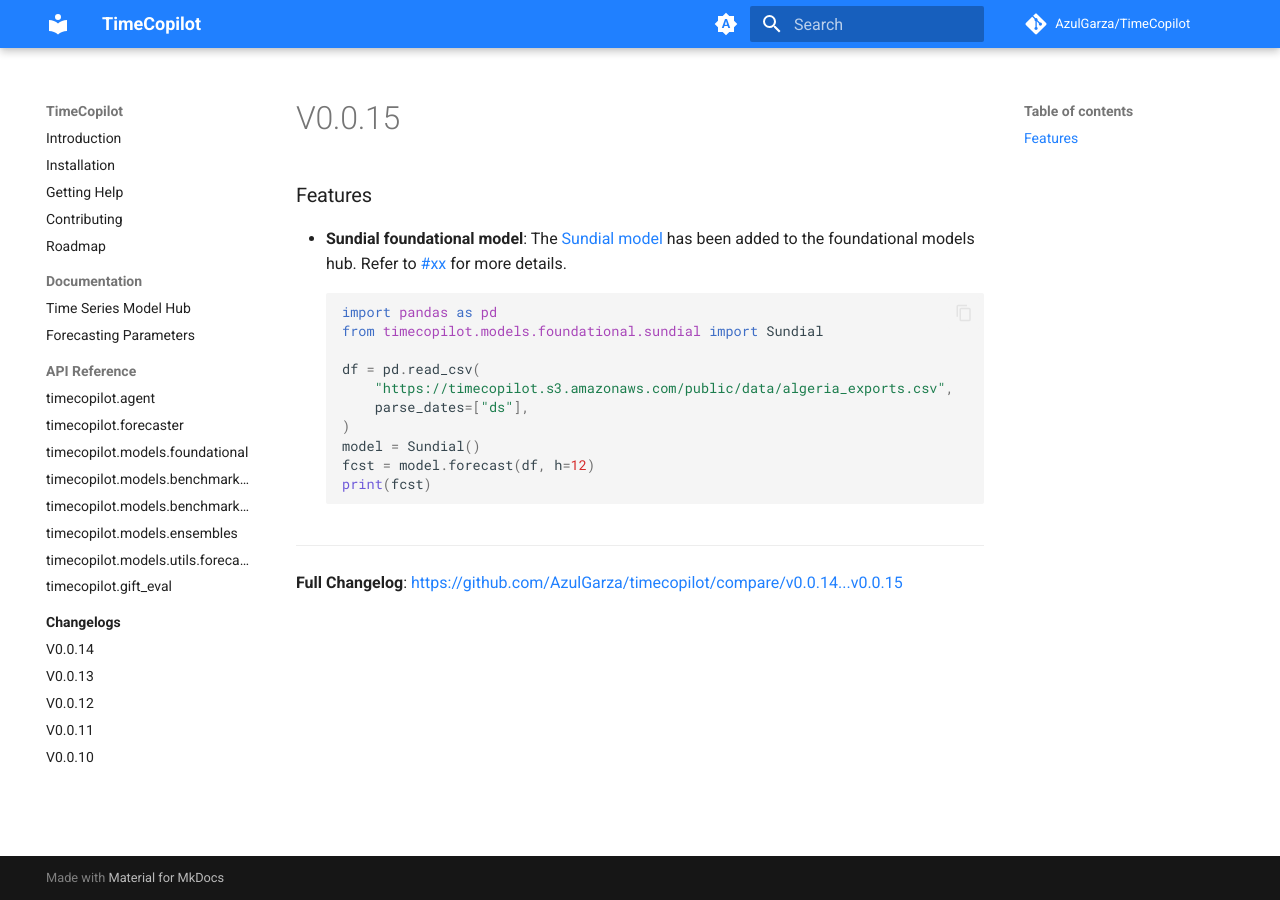
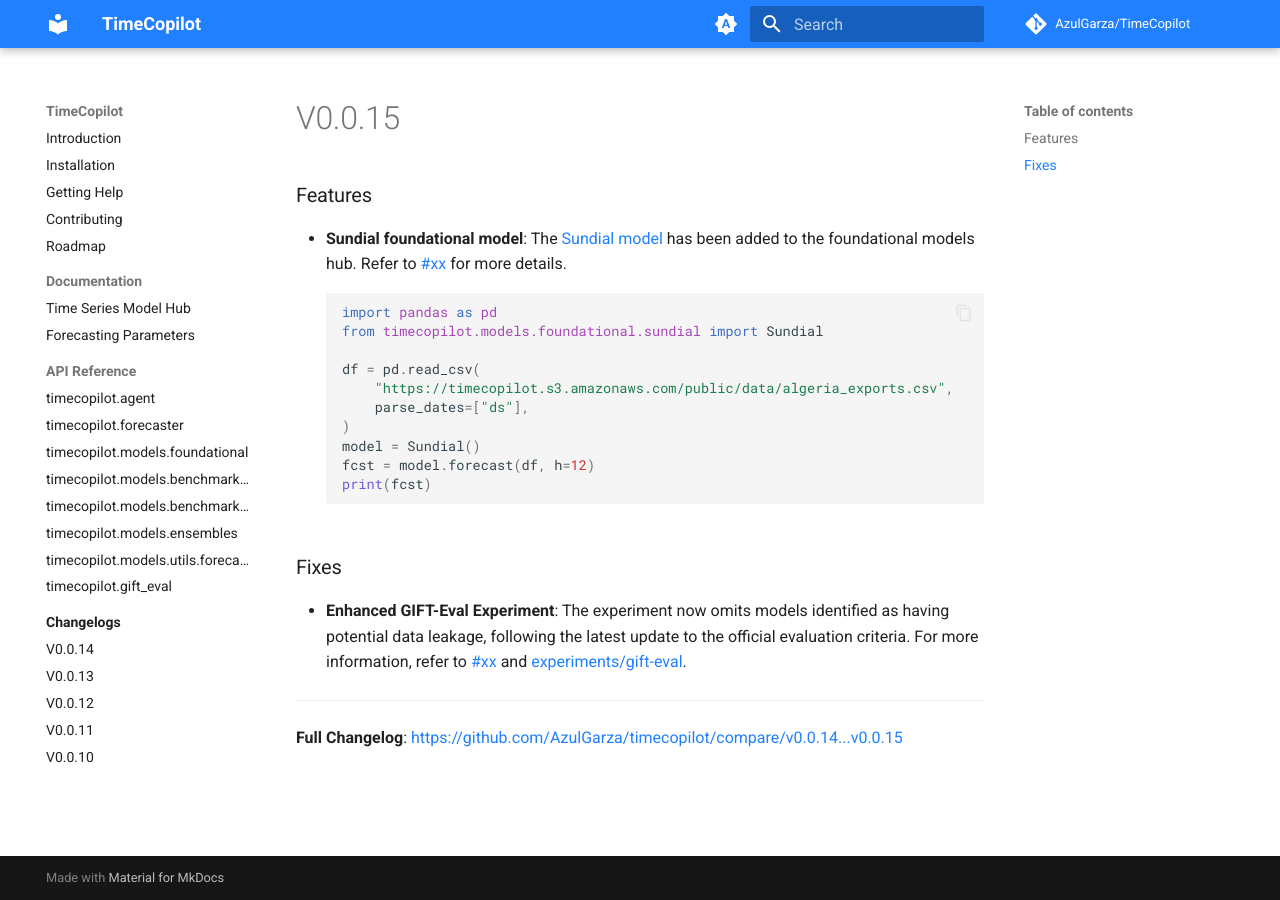
Before and after one commit to mpg05883/timecopilot, an MkDocs documentation site: the page built from docs/changelogs/v0.0.15.md, in a window 1280 px wide. Built offline with MkDocs 1.6.1 and Material for MkDocs 9.7.7, drawn with Linux system fonts in a browser that asks for light colours; comment, search, counter and statistics services are not loaded.

````diff
--- a/docs/changelogs/v0.0.15.md
+++ b/docs/changelogs/v0.0.15.md
@@ -14,6 +14,10 @@
     print(fcst)
     ```
 
+### Fixes
+
+* **Enhanced GIFT-Eval Experiment**: The experiment now omits models identified as having potential data leakage, following the latest update to the official evaluation criteria. For more information, refer to [#xx](https://github.com/AzulGarza/timecopilot/pull/xx) and [experiments/gift-eval](https://github.com/AzulGarza/timecopilot/tree/main/experiments/gift-eval).
+
 ---
 
 **Full Changelog**: https://github.com/AzulGarza/timecopilot/compare/v0.0.14...v0.0.15
````
